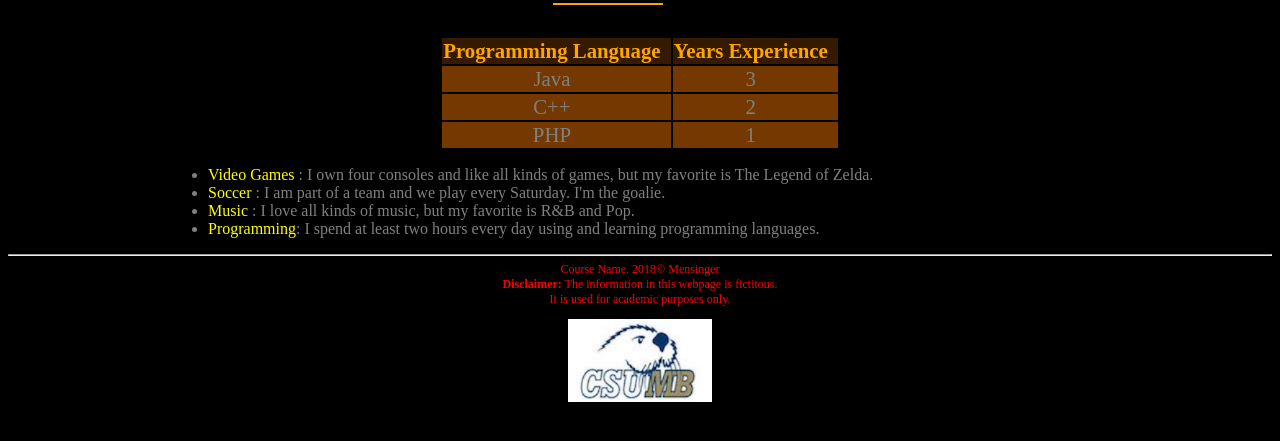
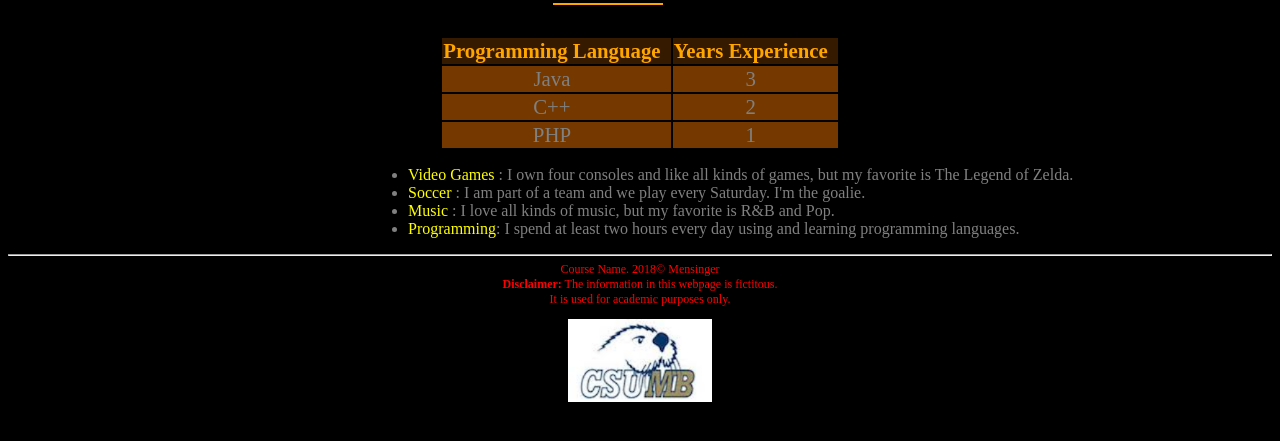
Before and after one commit to alphabin/mmensinger, a PHP site: page /labs/Lab1/about.html in a window 1280 px wide. Shown: the part 210-651 px from the top of the page. Run offline with PHP 8.4, Linux system fonts and the light colour scheme.

Commit message:
New commit

```diff
--- a/labs/Lab1/css/styles.css
+++ b/labs/Lab1/css/styles.css
@@ -70,7 +70,7 @@ td strong {
 
 ul {
     text-align: left;
-    padding-left: 200px;
+    padding-left: 400px;
 }
 
 .hobby {
```
